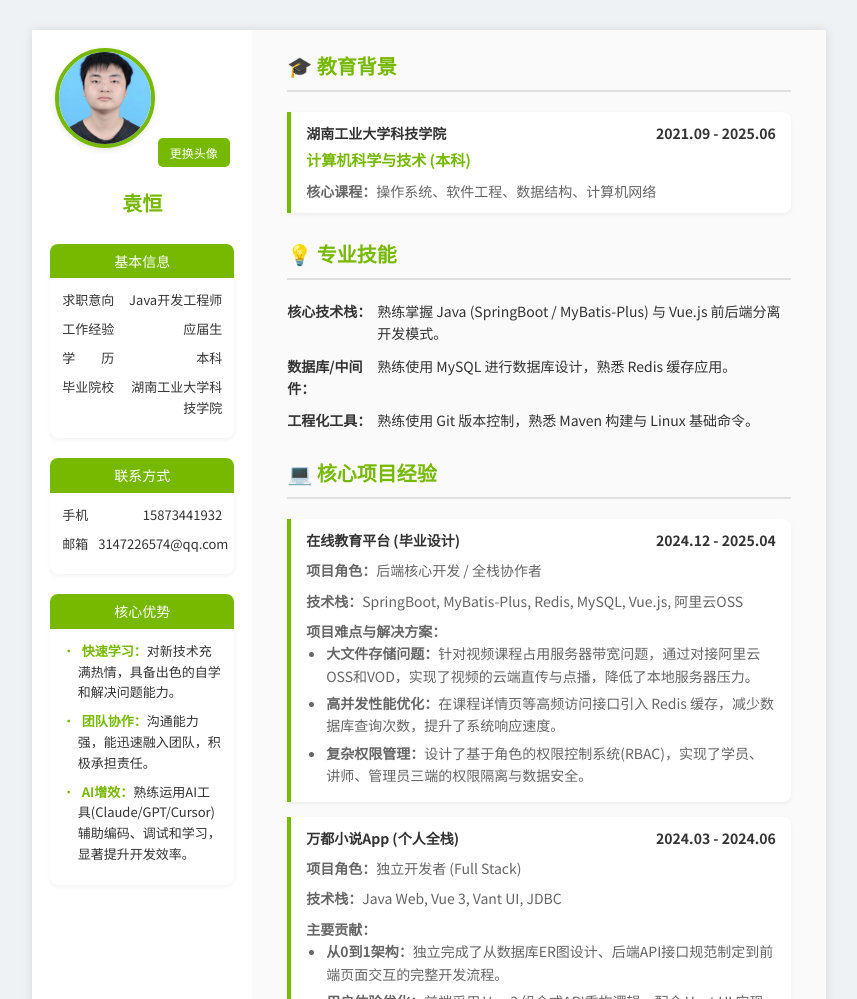
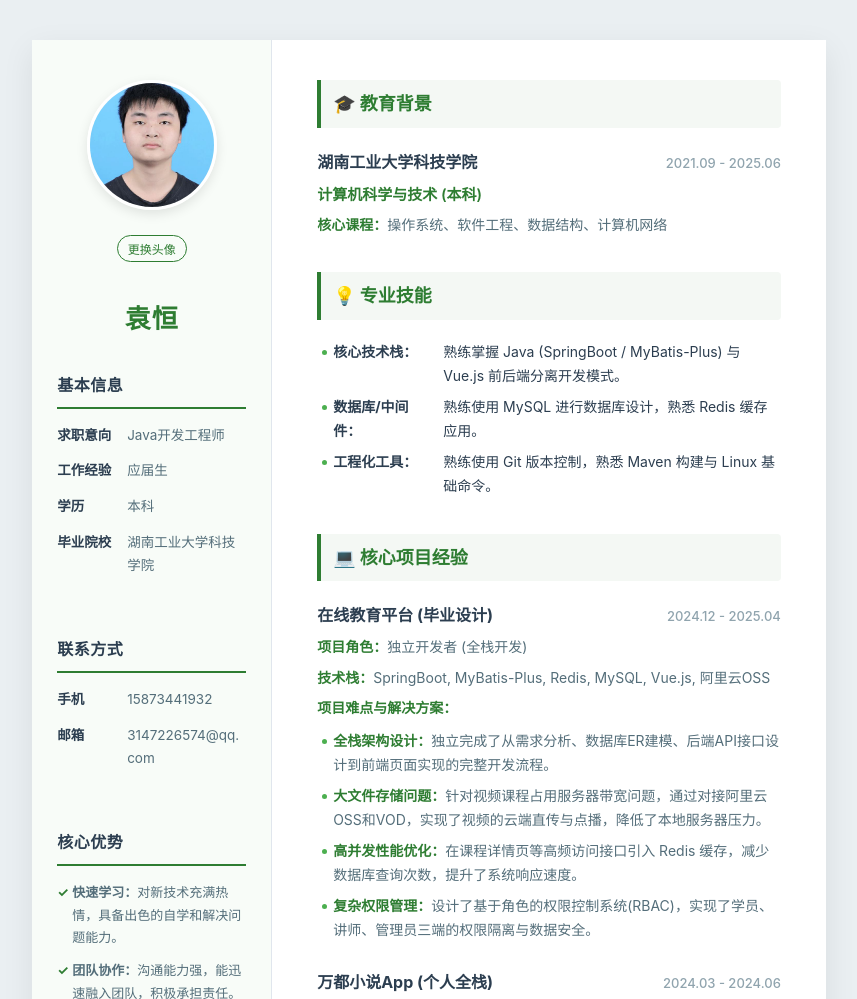
Before and after one commit to zilingcunzhang/zilingcunzhang.github.io, a plain HTML site: page index.html in a window 1280 px wide. Shown: the top 999 px of the page, without its empty margins (211-1068 px from the left). Drawn offline with Linux system fonts and the light colour scheme.

Commit message:
Refactor index.html to improve styling and layout, including updated CSS variables, enhanced sidebar and main content structure, and refined contact and info sections for better readability and user experience.

```diff
--- a/index.html
+++ b/index.html
@@ -5,17 +5,25 @@
     <meta name="viewport" content="width=device-width, initial-scale=1.0">
     <title>袁恒 - Java开发工程师简历</title>
     <style>
-        /* --- Google Fonts & Global Reset --- */
-        @import url('https://fonts.googleapis.com/css2?family=Noto+Sans+SC:wght@300;400;500;700&display=swap');
-
+        /* --- Global Variables & Reset --- */
         :root {
-            --primary-color: #76b900;
-            --background-color: #fafafa;
-            --card-background: #ffffff;
-            --text-color: #333333;
-            --light-text-color: #666666;
-            --border-radius: 8px;
-            --shadow: 0 0 10px rgba(0, 0, 0, 0.1);
+            /* 主色调：稳重的墨绿色，体现专业与成长 */
+            --primary-color: #2E7D32;
+            /* 强调色：用于次级标题或高亮，稍浅的绿色 */
+            --accent-color: #4CAF50;
+            /* 背景色 */
+            --bg-body: #eaeff2;
+            --bg-paper: #ffffff;
+            --bg-sidebar: #f8fcf8;
+            /* 文字颜色 */
+            --text-main: #2c3e50;
+            --text-secondary: #546e7a;
+            --text-light: #90a4ae;
+            /* 边框与分割线 */
+            --border-color: #e0e6ed;
+            /* 尺寸 */
+            --page-width: 210mm;
+            --sidebar-width: 240px;
         }
 
         * {
@@ -25,283 +33,322 @@
         }
 
         body {
-            font-family: 'Noto Sans SC', sans-serif;
-            background-color: #eef2f5; /* Page background outside the resume */
-            color: var(--text-color);
-            line-height: 1.6;
+            font-family: -apple-system, BlinkMacSystemFont, "Segoe UI", Roboto, "Helvetica Neue", Arial, "Noto Sans SC", sans-serif;
+            background-color: var(--bg-body);
+            color: var(--text-main);
+            line-height: 1.75;
             font-size: 14px;
+            -webkit-font-smoothing: antialiased;
         }
 
-        /* --- Main Resume Container (A4 Size) --- */
+        /* --- Resume Container (Paper Style) --- */
         .resume-container {
             display: flex;
-            width: 210mm;
-            min-height: 297mm;
-            margin: 30px auto;
-            background-color: var(--background-color);
-            box-shadow: var(--shadow);
+            width: var(--page-width);
+            min-height: 297mm; /* A4 height */
+            margin: 40px auto;
+            background-color: var(--bg-paper);
+            box-shadow: 0 10px 30px rgba(0, 0, 0, 0.08);
+            position: relative;
         }
 
-        /* --- Left Sidebar --- */
+        /* --- Sidebar (Left) --- */
         .sidebar {
-            width: 220px;
-            background-color: var(--card-background);
-            padding: 18px;
-            color: var(--text-color);
+            width: var(--sidebar-width);
+            background-color: var(--bg-sidebar);
+            border-right: 1px solid var(--border-color);
+            padding: 40px 25px;
+            flex-shrink: 0;
+            display: flex;
+            flex-direction: column;
+            gap: 30px;
+        }
+
+        .avatar-section {
+            display: flex;
+            flex-direction: column;
+            align-items: center;
+            margin-bottom: 10px;
+        }
+
+        #avatar-img {
+            width: 130px;
+            height: 130px;
+            border-radius: 50%;
+            object-fit: cover;
+            border: 3px solid #fff;
+            box-shadow: 0 4px 12px rgba(0,0,0,0.1);
+            margin-bottom: 15px;
+            transition: transform 0.3s ease;
+        }
+        #avatar-img:hover {
+            transform: scale(1.02);
+        }
+
+        .name {
+            font-size: 26px;
+            font-weight: 700;
+            color: var(--primary-color);
+            text-align: center;
+            letter-spacing: 1px;
+            margin-bottom: 5px;
+            line-height: 1.3;
+        }
+
+        /* Sidebar Blocks */
+        .info-block {
+            margin-bottom: 15px;
+        }
+        .block-title {
+            font-size: 16px;
+            font-weight: 700;
+            color: var(--text-main);
+            border-bottom: 2px solid var(--primary-color);
+            padding-bottom: 8px;
+            margin-bottom: 15px;
+            text-transform: uppercase;
+            letter-spacing: 0.5px;
+        }
+
+        .contact-list, .basic-info {
+            font-size: 13.5px;
+            color: var(--text-secondary);
+        }
+
+        .contact-item, .info-row {
+            display: flex;
+            align-items: baseline;
+            margin-bottom: 12px;
+            flex-wrap: wrap;
+        }
+
+        .label {
+            font-weight: 600;
+            color: var(--text-main);
+            width: 70px; /* Fixed width for labels alignment */
             flex-shrink: 0;
         }
 
-        /* --- Right Main Content --- */
+        .value {
+            flex: 1;
+            word-break: break-all;
+        }
+
+        .core-advantage li {
+            font-size: 13px;
+            margin-bottom: 10px;
+            list-style: none;
+            position: relative;
+            padding-left: 15px;
+            color: var(--text-secondary);
+        }
+        .core-advantage li::before {
+            content: '✓';
+            position: absolute;
+            left: 0;
+            color: var(--primary-color);
+            font-weight: bold;
+        }
+
+        /* --- Main Content (Right) --- */
         .main-content {
             flex-grow: 1;
-            padding: 20px 35px;
+            padding: 40px 45px;
+            background-color: var(--bg-paper);
         }
 
-        /* --- Editable Content Style --- */
-        [contenteditable="true"] {
-            cursor: text;
-            transition: background-color 0.3s;
-        }
-        [contenteditable="true"]:hover,
-        [contenteditable="true"]:focus {
-            background-color: #f0fff0;
-            outline: 1px dashed var(--primary-color);
+        section {
+            margin-bottom: 35px;
         }
 
-        /* --- Sidebar Specific Styles --- */
-        .avatar-section {
-            text-align: center;
-            margin-bottom: 20px;
-        }
-        #avatar-img {
-            width: 100px;
-            height: 100px;
-            border-radius: 50%;
-            object-fit: cover;
-            border: 4px solid var(--primary-color);
-            margin-bottom: 10px;
-            box-shadow: 0 2px 6px rgba(0,0,0,0.1);
-        }
-        #avatar-upload-input {
-            display: none;
-        }
-        .upload-btn {
-            background-color: var(--primary-color);
-            color: white;
-            border: none;
-            padding: 6px 12px;
-            border-radius: 5px;
-            font-size: 12px;
-            cursor: pointer;
-            transition: background-color 0.3s;
-        }
-        .upload-btn:hover {
-            background-color: #5e9400;
-        }
-        .sidebar .name {
-            font-size: 20px;
-            font-weight: 700;
-            text-align: center;
+        section h2 {
+            font-size: 18px;
             color: var(--primary-color);
-            margin-bottom: 25px;
-        }
-        .info-block {
-            margin-bottom: 20px;
-            border-radius: var(--border-radius);
-            overflow: hidden;
-            box-shadow: 0 2px 4px rgba(0,0,0,0.05);
-            background: var(--card-background);
-        }
-        .block-title {
-            background-color: var(--primary-color);
-            color: white;
-            padding: 6px;
-            font-weight: 500;
-            text-align: center;
-        }
-        .block-content {
-            padding: 12px;
-            font-size: 13px;
-        }
-        .block-content p {
-            display: flex;
-            justify-content: space-between;
-            margin-bottom: 8px;
-        }
-        .block-content p span:first-child {
-            font-weight: 500;
-            flex-shrink: 0;
-            margin-right: 10px;
-        }
-        .block-content p span:last-child {
-            text-align: right;
-        }
-        .block-content ul {
-            list-style: none;
-            padding-left: 0;
-        }
-        .block-content li {
-            margin-bottom: 8px;
-            text-indent: -1.2em;
-            padding-left: 1.2em;
-        }
-        .block-content li::before {
-            content: '•';
-            color: var(--primary-color);
-            margin-right: 0.5em;
-        }
-        .block-content ul strong {
-             display: inline;
-             color: var(--primary-color);
-             font-weight: 700;
-        }
-
-        /* --- Main Content Specific Styles --- */
-        .main-content section {
-            margin-bottom: 25px;
-        }
-        .main-content h2 {
-            font-size: 20px;
-            color: var(--primary-color);
-            border-bottom: 2px solid #e0e0e0;
-            padding-bottom: 8px;
+            background: rgba(46, 125, 50, 0.05); /* Light green bg */
+            padding: 8px 12px;
+            border-left: 4px solid var(--primary-color);
+            border-radius: 0 4px 4px 0;
             margin-bottom: 20px;
             display: flex;
             align-items: center;
             gap: 10px;
         }
+
+        /* Project & Experience Items */
         .item {
-            margin-bottom: 15px;
-            padding: 10px 15px;
-            background: var(--card-background);
-            border-left: 4px solid var(--primary-color);
-            border-radius: 0 var(--border-radius) var(--border-radius) 0;
-            box-shadow: 0 2px 5px rgba(0,0,0,0.05);
+            margin-bottom: 25px;
+            position: relative;
         }
+
+        /* Remove last item margin in section */
+        .item:last-child {
+            margin-bottom: 0;
+        }
+
         .item-header {
             display: flex;
             justify-content: space-between;
+            align-items: baseline;
+            margin-bottom: 6px;
+        }
+
+        .item-header span:first-child {
+            font-size: 16px;
             font-weight: 700;
-            margin-bottom: 4px;
+            color: var(--text-main);
         }
+
+        .item-header span:last-child {
+            font-size: 13px;
+            color: var(--text-light);
+            font-weight: 500;
+            white-space: nowrap;
+            margin-left: 10px;
+        }
+
         .item-subheader {
+            font-size: 15px;
             color: var(--primary-color);
-            font-weight: 700;
-            font-size: 15px;
-            margin-bottom: 8px;
+            font-weight: 600;
+            margin-bottom: 5px;
         }
+
         .item-description {
-            color: var(--light-text-color);
-            padding-bottom: 8px;
             font-style: italic;
+            color: var(--text-light);
+            margin-bottom: 10px;
+            font-size: 13.5px;
+            line-height: 1.6;
         }
+
         .item-content {
-             color: var(--light-text-color);
+            font-size: 14px;
+            color: var(--text-secondary);
         }
+
         .item-content p {
+            margin-bottom: 6px;
+        }
+
+        .item-content strong {
+            color: var(--primary-color);
+            font-weight: 600;
+        }
+
+        /* Lists in Main Content */
+        .item-content ul, .skills-list ul {
+            list-style: none;
+            padding-left: 0;
             margin-top: 8px;
         }
-        .item-content ul {
-            list-style-type: disc;
-            padding-left: 20px;
-        }
-        .item-content ul li {
-            margin-bottom: 5px;
-            padding-left: 0;
-            text-indent: 0;
-        }
-        .item-content ul li::before {
-             content: '';
-             margin-right: 0;
+
+        .item-content ul li, .skills-list ul li {
+            position: relative;
+            padding-left: 16px;
+            margin-bottom: 6px;
         }
 
-        .skills-list {
-            list-style: none;
-            padding: 0;
+        .item-content ul li::before, .skills-list ul li::before {
+            content: '';
+            position: absolute;
+            left: 5px;
+            top: 10px; /* Align with text line */
+            width: 5px;
+            height: 5px;
+            border-radius: 50%;
+            background-color: var(--accent-color);
         }
+
+        /* Skills Specific */
         .skills-list li {
-            margin-bottom: 10px;
             display: flex;
-            padding-left: 0;
-            text-indent: 0;
-        }
-        .skills-list li::before {
-             content: '';
-             margin-right: 0;
+            align-items: baseline;
         }
         .skills-list strong {
-            font-weight: 700;
-            color: var(--text-color);
-            flex-shrink: 0;
-            width: 90px;
+            color: var(--text-main);
+            min-width: 100px; /* Align content */
+            margin-right: 10px;
         }
 
-        /* --- Action Buttons & Print Optimization --- */
+        /* --- Functional Elements --- */
+        [contenteditable="true"]:hover {
+            background-color: rgba(46, 125, 50, 0.05);
+            outline: 1px dashed var(--accent-color);
+            cursor: text;
+        }
+
+        #avatar-upload-input { display: none; }
+
+        .upload-btn {
+            margin-top: 10px;
+            background: transparent;
+            color: var(--primary-color);
+            border: 1px solid var(--primary-color);
+            padding: 4px 10px;
+            border-radius: 15px;
+            font-size: 12px;
+            cursor: pointer;
+            transition: all 0.2s;
+        }
+        .upload-btn:hover {
+            background: var(--primary-color);
+            color: #fff;
+        }
+
         .action-buttons {
             text-align: center;
-            padding: 20px 0 40px 0;
+            padding-bottom: 40px;
         }
         .export-btn {
-            background-color: var(--primary-color);
-            color: white;
+            background: var(--primary-color);
+            color: #fff;
             border: none;
-            padding: 12px 25px;
-            border-radius: var(--border-radius);
+            padding: 12px 30px;
+            border-radius: 25px;
             font-size: 16px;
+            font-weight: 600;
             cursor: pointer;
-            transition: all 0.3s;
-            box-shadow: 0 4px 8px rgba(0,0,0,0.1);
+            box-shadow: 0 4px 10px rgba(46, 125, 50, 0.3);
+            transition: transform 0.2s;
         }
         .export-btn:hover {
-            background-color: #5e9400;
-            box-shadow: 0 6px 12px rgba(0,0,0,0.15);
+            transform: translateY(-2px);
+            box-shadow: 0 6px 15px rgba(46, 125, 50, 0.4);
         }
 
-        /* --- Responsive Design --- */
-        @media (max-width: 800px) {
-            body {
-                background-color: var(--background-color);
-            }
+        /* --- Responsive & Print --- */
+        @media (max-width: 850px) {
             .resume-container {
+                width: 100%;
                 flex-direction: column;
-                width: 100%;
-                min-height: auto;
                 margin: 0;
                 box-shadow: none;
             }
             .sidebar {
                 width: 100%;
-                border-bottom: 2px solid #e0e0e0;
-            }
-            .main-content {
+                border-right: none;
+                border-bottom: 1px solid var(--border-color);
+                flex-direction: row;
+                flex-wrap: wrap;
                 padding: 20px;
             }
+            .avatar-section { width: 100%; margin-bottom: 20px; }
+            .info-block { width: 100%; }
         }
 
-        /* --- Print Styles --- */
         @media print {
-            @page {
-                size: A4;
-                margin: 0;
-            }
-            html, body {
-                width: 210mm;
-                height: 297mm;
-                background: #fff;
-            }
+            @page { margin: 0; size: auto; }
+            body { background: #fff; }
             .resume-container {
+                width: 100%;
+                min-height: 100vh;
                 margin: 0;
                 box-shadow: none;
-                width: 100%;
-                height: 100%;
             }
-            .action-buttons, .upload-btn {
-                display: none;
-            }
-            [contenteditable="true"] {
-                outline: none;
-                background-color: transparent;
-            }
+            .action-buttons, .upload-btn { display: none; }
+            [contenteditable="true"] { outline: none; background: none !important; }
+            /* Force background colors print */
+            section h2 { -webkit-print-color-adjust: exact; print-color-adjust: exact; }
         }
     </style>
 </head>
@@ -320,29 +367,47 @@
 
             <div class="info-block">
                 <div class="block-title">基本信息</div>
-                <div class="block-content">
-                    <p><span contenteditable="true">求职意向</span> <span contenteditable="true">Java开发工程师</span></p>
-                    <p><span contenteditable="true">工作经验</span> <span contenteditable="true">应届生</span></p>
-                    <p><span contenteditable="true">学  历</span> <span contenteditable="true">本科</span></p>
-                    <p><span contenteditable="true">毕业院校</span> <span contenteditable="true">湖南工业大学科技学院</span></p>
+                <div class="block-content basic-info">
+                    <div class="info-row">
+                        <span class="label">求职意向</span>
+                        <span class="value" contenteditable="true">Java开发工程师</span>
+                    </div>
+                    <div class="info-row">
+                        <span class="label">工作经验</span>
+                        <span class="value" contenteditable="true">应届生</span>
+                    </div>
+                    <div class="info-row">
+                        <span class="label">学历</span>
+                        <span class="value" contenteditable="true">本科</span>
+                    </div>
+                    <div class="info-row">
+                        <span class="label">毕业院校</span>
+                        <span class="value" contenteditable="true">湖南工业大学科技学院</span>
+                    </div>
                 </div>
             </div>
 
             <div class="info-block">
                 <div class="block-title">联系方式</div>
-                <div class="block-content">
-                    <p><span contenteditable="true">手机</span> <span contenteditable="true">15873441932</span></p>
-                    <p><span contenteditable="true">邮箱</span> <span contenteditable="true">3147226574@qq.com</span></p>
+                <div class="block-content contact-list">
+                    <div class="contact-item">
+                        <span class="label">手机</span>
+                        <span class="value" contenteditable="true">15873441932</span>
+                    </div>
+                    <div class="contact-item">
+                        <span class="label">邮箱</span>
+                        <span class="value" contenteditable="true">3147226574@qq.com</span>
+                    </div>
                 </div>
             </div>
 
             <div class="info-block">
                 <div class="block-title">核心优势</div>
-                <div class="block-content" contenteditable="true">
+                <div class="block-content core-advantage" contenteditable="true">
                     <ul>
                         <li><strong>快速学习：</strong>对新技术充满热情，具备出色的自学和解决问题能力。</li>
                         <li><strong>团队协作：</strong>沟通能力强，能迅速融入团队，积极承担责任。</li>
-                        <li><strong>AI增效：</strong>熟练运用AI工具(Claude/GPT/Cursor)辅助编码、调试和学习，显著提升开发效率。</li>
+                        <li><strong>AI增效：</strong>熟练运用AI工具(Claude code/codex/Cursor)辅助编码、调试和学习，显著提升开发效率。</li>
                     </ul>
                 </div>
             </div>
@@ -359,7 +424,6 @@
                         <span contenteditable="true">2021.09 - 2025.06</span>
                     </div>
                     <div class="item-subheader" contenteditable="true">计算机科学与技术 (本科)</div>
-                    <!-- --- UPDATED SECTION --- -->
                     <div class="item-content" contenteditable="true">
                         <p><strong>核心课程：</strong>操作系统、软件工程、数据结构、计算机网络</p>
                     </div>
@@ -380,7 +444,7 @@
                         <li><strong>数据库/中间件：</strong>熟练使用 MySQL 进行数据库设计，熟悉 Redis 缓存应用。</li>
                         <li><strong>工程化工具：</strong>熟练使用 Git 版本控制，熟悉 Maven 构建与 Linux 基础命令。</li>
                         <!-- 备选技能（根据岗位决定是否展示）：
-                        <li><strong>云服务实战：</strong>具备阿里云 OSS / VOD 对接经验。</li>
+                        <li><strong>云服务实战：</strong>具备阿里云OSS / VOD 对接经验。</li>
                         <li><strong>前端技术：</strong>熟悉 Element-UI, JavaScript, ECharts 可视化。</li>
                         -->
                     </ul>
@@ -397,10 +461,11 @@
                         <span contenteditable="true">2024.12 - 2025.04</span>
                     </div>
                     <div class="item-content" contenteditable="true">
-                        <p><strong>项目角色：</strong>后端核心开发 / 全栈协作者</p>
+                        <p><strong>项目角色：</strong>独立开发者 (全栈开发)</p>
                         <p><strong>技术栈：</strong>SpringBoot, MyBatis-Plus, Redis, MySQL, Vue.js, 阿里云OSS</p>
                         <p><strong>项目难点与解决方案：</strong></p>
                         <ul>
+                            <li><strong>全栈架构设计：</strong>独立完成了从需求分析、数据库ER建模、后端API接口设计到前端页面实现的完整开发流程。</li>
                             <li><strong>大文件存储问题：</strong>针对视频课程占用服务器带宽问题，通过对接阿里云OSS和VOD，实现了视频的云端直传与点播，降低了本地服务器压力。</li>
                             <li><strong>高并发性能优化：</strong>在课程详情页等高频访问接口引入 Redis 缓存，减少数据库查询次数，提升了系统响应速度。</li>
                             <li><strong>复杂权限管理：</strong>设计了基于角色的权限控制系统(RBAC)，实现了学员、讲师、管理员三端的权限隔离与数据安全。</li>
@@ -419,20 +484,20 @@
                         <p><strong>技术栈：</strong>Java Web, Vue 3, Vant UI, JDBC</p>
                         <p><strong>主要贡献：</strong></p>
                         <ul>
-                            <li><strong>从0到1架构：</strong>独立完成了从数据库ER图设计、后端API接口规范制定到前端页面交互的完整开发流程。</li>
+                            <li><strong>从0到1架构：</strong>独立完成了从数据库ER图设计、后端API接口规范制定到前端界面实现的完整开发流程。</li>
                             <li><strong>用户体验优化：</strong>前端采用 Vue 3 组合式API重构逻辑，配合 Vant UI 实现了丝滑的移动端阅读体验（如触屏翻页、夜间模式）。</li>
                         </ul>
                     </div>
                 </div>
 
-                <!-- 项目 3 (新增占位，建议凑齐3个) -->
+                <!-- 项目 3 (新增占位) -->
                 <div class="item">
                     <div class="item-header">
                         <span contenteditable="true">企业员工管理系统 (课程设计)</span>
                         <span contenteditable="true">2023.09 - 2023.11</span>
                     </div>
                     <div class="item-content" contenteditable="true">
-                        <p><strong>项目角色：</strong>后端开发组长</p>
+                        <p><strong>项目角色：</strong>组长(后端开发)</p>
                         <p><strong>技术栈：</strong>SSM (Spring+SpringMVC+MyBatis), JSP, jQuery</p>
                         <p><strong>主要贡献：</strong></p>
                         <ul>
@@ -454,7 +519,7 @@
                     <div class="item-subheader" contenteditable="true">Java开发 & 嵌入式实习生</div>
                     <div class="item-content" contenteditable="true">
                         <ul>
-                           <li>系统性地完成了Java Web全栈技能培训，掌握了从后端Java、JDBC到前端HTML、JavaScript及SSH框架的开发流程，为后续项目开发奠定了坚实基础。</li>
+                           <li>系统性地完成了Java Web全栈技能培训，掌握了从后端Java、JDBC到前端HTML、JavaScript及SSH框架的开发流程。</li>
                            <li>参与嵌入式Linux项目，使用C语言进行多媒体应用开发，锻炼了底层编程能力与系统级问题解决能力。</li>
                         </ul>
                     </div>
```
Lines whose indentation alone changed are shown as unchanged.
